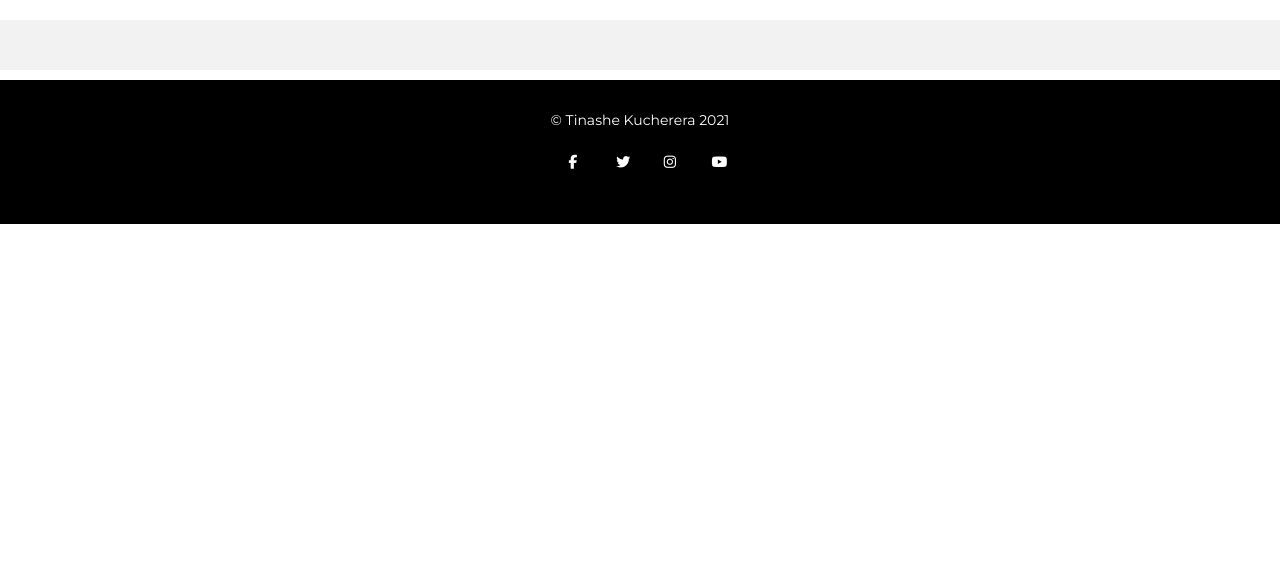
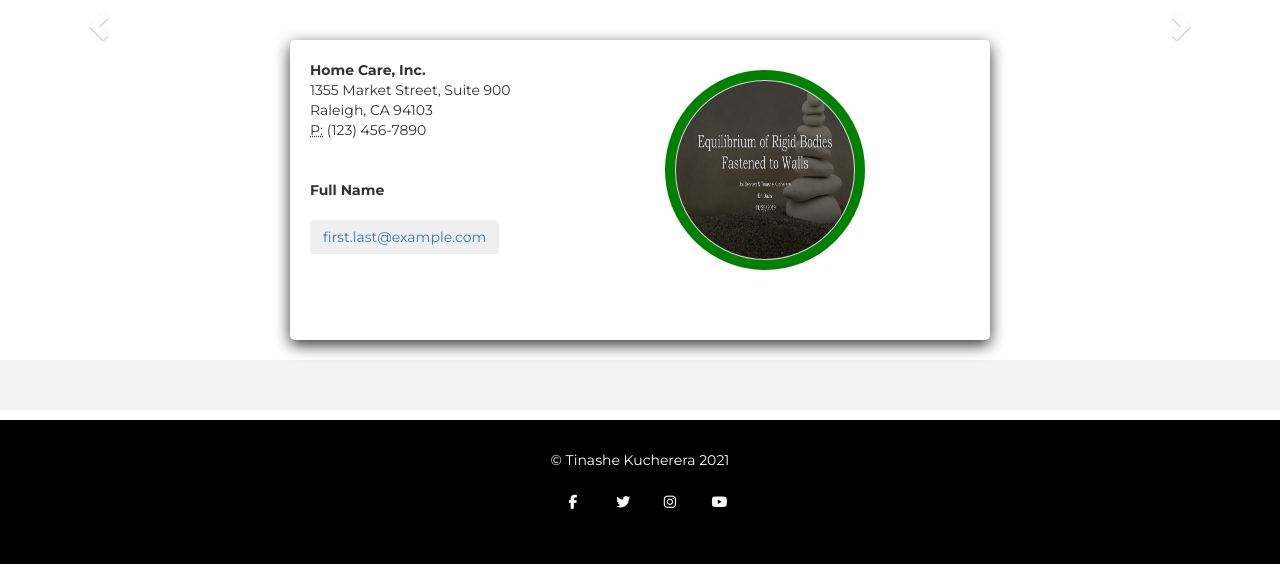
Before and after one commit to Tkucherera/home_care_site, a Django app: page / in a window 1280 px wide. Shown: the part 52-632 px from the top of the page. Run offline with Django 3.2, Linux system fonts and the light colour scheme; data that the repository does not hold is empty; some libraries are stand-ins or nearby versions.

Commit message:
home page

```diff
--- a/home_care_site/accounts/views.py
+++ b/home_care_site/accounts/views.py
@@ -24,7 +24,7 @@ def login(request):
 
         else:
             messages.info(request, 'Invalid Credentials')
-            return redirect('login.html')
+            return redirect('login')
     else:
         return render(request, 'login.html')
 
--- a/home_care_site/homecare/admin.py
+++ b/home_care_site/homecare/admin.py
@@ -7,3 +7,4 @@ admin.site.register(Question)
 admin.site.register(TrainingVideo)
 admin.site.register(TrainingPpt)
 admin.site.register(UserInfo)
+admin.site.register(HomeSlides)
--- a/home_care_site/homecare/views.py
+++ b/home_care_site/homecare/views.py
@@ -7,7 +7,7 @@ import json
 
 
 def index(request):
-    # tests = Test.objects.all()
+    slides = HomeSlides.objects.all()
     # also create new user in userinfo table
     user_id = request.user.id
     if user_id:
@@ -15,7 +15,7 @@ def index(request):
         if UserInfo.objects.filter(user_id=user_id).exists():
             stats = get_userinfo(user_id)
 
-            return render(request, 'index.html', {'stats': stats})
+            return render(request, 'index.html', {'stats': stats, 'slides': slides})
 
         else:
             user_info = UserInfo(user_id=user_id)
@@ -23,11 +23,11 @@ def index(request):
             print(' new user saved!')
             try:
                 stats = get_userinfo(user_id)
-                return render(request, 'index.html', {'stats': stats})
+                return render(request, 'index.html', {'stats': stats, 'slides': slides})
             except'Internal Server Error':
                 return render(request, 'index.html')
 
-    return render(request, 'index.html')
+    return render(request, 'index.html', {'slides': slides})
 
 
 def test(request):
@@ -167,7 +167,7 @@ def update_db(score, test_name, user_id):  # this function will update the db
 
         return 'updated post-test'
     else:
-        UserInfo.objects.filter(user_id=user_id).update(pretest_completion=True)
+        UserInfo.objects.filter(user_id=user_id).update(pretest_completion=True, pretest_grade=percentage)
 
         return 'updated pre-test'
 
--- a/home_care_site/static/css/style.css
+++ b/home_care_site/static/css/style.css
@@ -29,6 +29,7 @@ hr{
     box-shadow: 0px 5px 15px 0px;
     position: relative;
 }
+
 
 .circle {
   width: 200px;
--- a/home_care_site/templates/Training.html
+++ b/home_care_site/templates/Training.html
@@ -27,7 +27,7 @@
         </li>
           <li class="nav-item dropdown">
             <a class="nav-link dropdown-toggle"  style="color:black;" href="#" id="navbarDropdown" role="button" data-toggle="dropdown" aria-haspopup="true" aria-expanded="false">
-              Get-certificate
+              Get-certified
             </a>
             <div class="dropdown-menu" aria-labelledby="navbarDropdown">
               <a class="dropdown-item" href="{% url 'test' %}">Pre-test</a>
--- a/home_care_site/templates/base.html
+++ b/home_care_site/templates/base.html
@@ -37,6 +37,9 @@
     <div class="collapse navbar-collapse" id="bs-example-navbar-collapse-1">
       <ul class="nav navbar-nav">
         <li class="active"><a style="color:black;" href="{% url 'index'%}">Home <span class="sr-only">(current)</span></a></li>
+        {% if slides %}
+            <li><a style="color:black;" href="#contact">Contact Us</a></li>
+        {% endif %}
           {% if user.is_authenticated %}
 
             <li class="dropdown">
@@ -81,7 +84,6 @@
         </div>
  <!-- JAVASCRIPT FILES -->
     <script src="{% static 'js/passwords.js' %}"></script>
-    <script src="{% static 'js/quiz.js' %}"></script>
     <script src="https://kit.fontawesome.com/a076d05399.js"></script>
 
 </body>
--- a/home_care_site/templates/index.html
+++ b/home_care_site/templates/index.html
@@ -18,5 +18,71 @@
         </div>
         {% endif %}
 
+<section id="slides">
+
+    <div id="carousel-example-generic" class="carousel slide" data-ride="carousel">
+  <!-- Indicators -->
+  <ol class="carousel-indicators">
+    <li data-target="#carousel-example-generic" data-slide-to="0" class="active"></li>
+    <li data-target="#carousel-example-generic" data-slide-to="1"></li>
+    <li data-target="#carousel-example-generic" data-slide-to="2"></li>
+  </ol>
+
+  <!-- Wrapper for slides -->
+  <div class="carousel-inner" role="listbox">
+      {% for slide in slides %}
+      {% if slide.name == 'home_health' %}
+        <div class="item active">
+            <img style="width:100%;height:700px;" src="media/{{slide.image}}" alt="{{slide.name}}">
+                <div class="carousel-caption">
+                    <h3>{{ slide.header_description}}</h3>
+                    <p>{{slide.body_description}}</p>
+                </div>
+        </div>
+      {% else %}
+        <div class="item ">
+            <img style="width:100%;height:700px;" src="media/{{slide.image}}" alt="{{slide.name}}">
+                <div class="carousel-caption">
+                    <h3>{{ slide.header_description}}</h3>
+                    <p>{{slide.body_description}}</p>
+                </div>
+        </div>
+      {% endif %}
+      {% endfor %}
+  </div>
+
+  <!-- Controls -->
+  <a class="left carousel-control" href="#carousel-example-generic" role="button" data-slide="prev">
+    <span class="glyphicon glyphicon-chevron-left" aria-hidden="true"></span>
+    <span class="sr-only">Previous</span>
+  </a>
+  <a class="right carousel-control" href="#carousel-example-generic" role="button" data-slide="next">
+    <span class="glyphicon glyphicon-chevron-right" aria-hidden="true"></span>
+    <span class="sr-only">Next</span>
+  </a>
+</div>
+</section>
+
+<!-- contact -->
+<section id="contact">
+    <div style='padding:20px;' id="container">
+        <div class="row">
+            <div class="col-xs-6">
+                <strong>Home Care, Inc.</strong><br>
+                1355 Market Street, Suite 900<br>
+                Raleigh, CA 94103<br>
+                <abbr title="Phone">P:</abbr> (123) 456-7890 <br><br><br>
+
+                <strong>Full Name</strong><br><br>
+                <a href="mailto:#"><button type="button" class="btn btn-outline-primary btn-rounded btn-md ml-4">first.last@example.com</button></a>
+            </div>
+
+
+            <div class="col-xs-6">
+                <img class='circle'  style="padding:1px;margin-top:10px;" src="{% static 'images/ppt_1.png' %}">
+            </div>
+        </div>
+    </div>
+</section>
 
 {% endblock %}
--- a/home_care_site/templates/login.html
+++ b/home_care_site/templates/login.html
@@ -9,7 +9,9 @@
     <h1>Login</h1>
     <p>Enter your Username and Password to login</p>
     <hr>
-
+      {% for message in messages%}
+        <p style="color:red">{{message}}</p>
+      {% endfor %}
     <label for="username"><b>username</b></label><br>
     <input type="text" placeholder="Enter username" name="username" id="username" required><br>
 
```
Also changed, not shown: home_care_site/homecare/models.py (+11 -0 lines).
